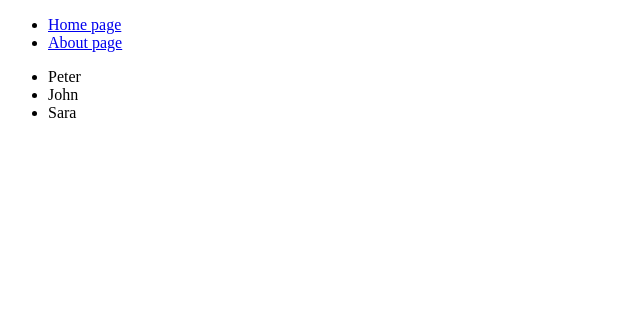
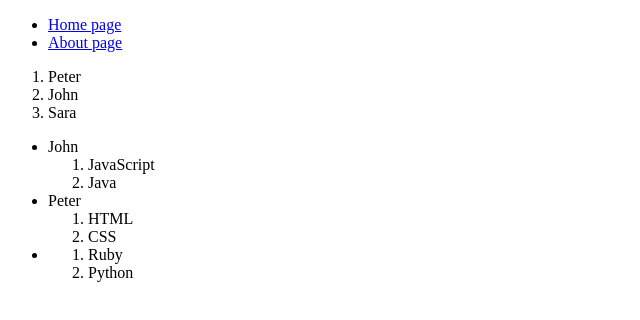
Before and after one commit to seftyyunitasari/Udemy-HTML-CSS-Tutorial-and-Projects-Course, a plain HTML site: page index.html in a window 1280 px wide. Shown: the whole page, without its empty margins (0-640 px from the left). Drawn offline with Linux system fonts and the light colour scheme.

Commit message:
Ordered and nested list

```diff
--- a/index.html
+++ b/index.html
@@ -13,11 +13,35 @@
         <li><a href="about.html">About page</a></li>
     </ul>
 
-    <!-- Unordered list -->
-    <ul>
+    <!-- Ordered list -->
+    <ol>
         <li>Peter</li>
         <li>John</li>
         <li>Sara</li>
+    </ol>
+
+    <!-- Nested list -->
+    <ul>
+        <li>
+            John
+            <ol>
+                <li>JavaScript</li>
+                <li>Java</li>
+            </ol>
+        </li>
+        <li>
+            Peter
+            <ol>
+                <li>HTML</li>
+                <li>CSS</li>
+            </ol>
+        </li>
+        <li>
+            <ol>
+                <li>Ruby</li>
+                <li>Python</li>
+            </ol>
+        </li>
     </ul>
 </body>
 </html>
```
